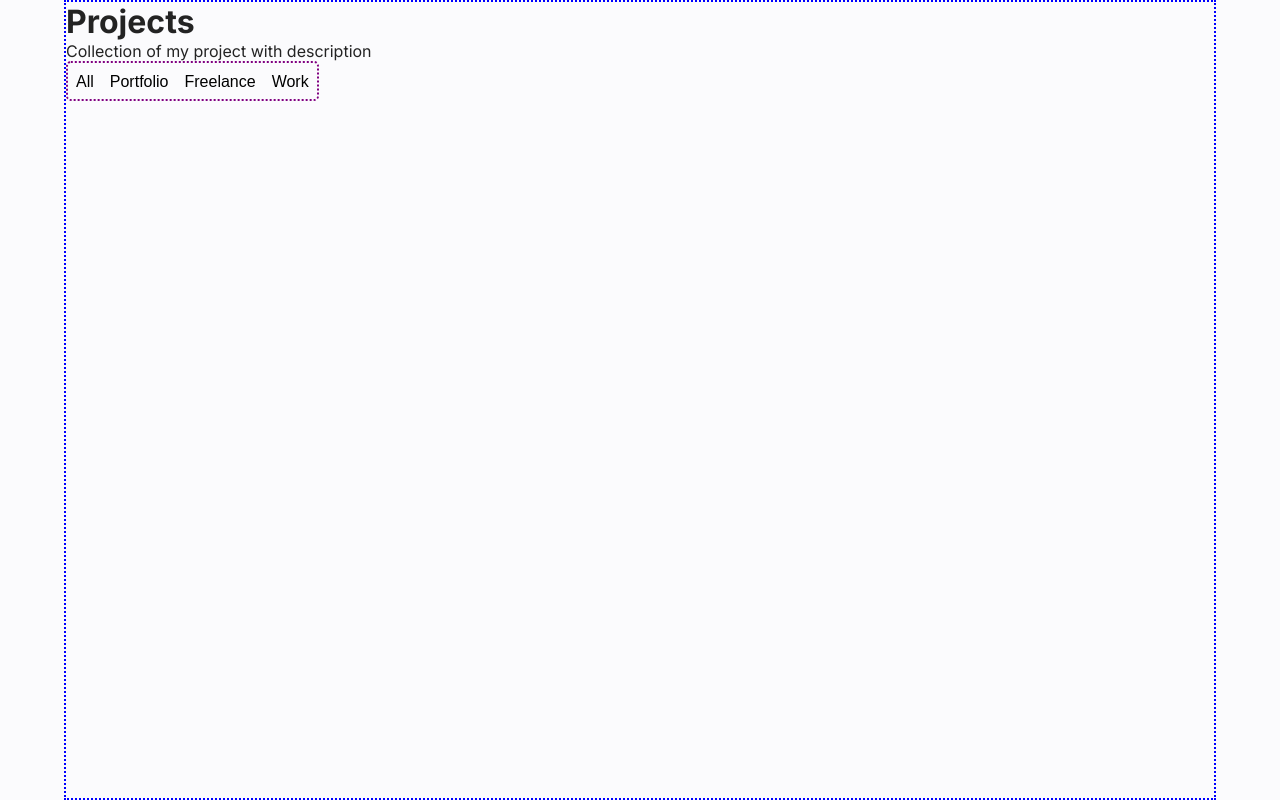
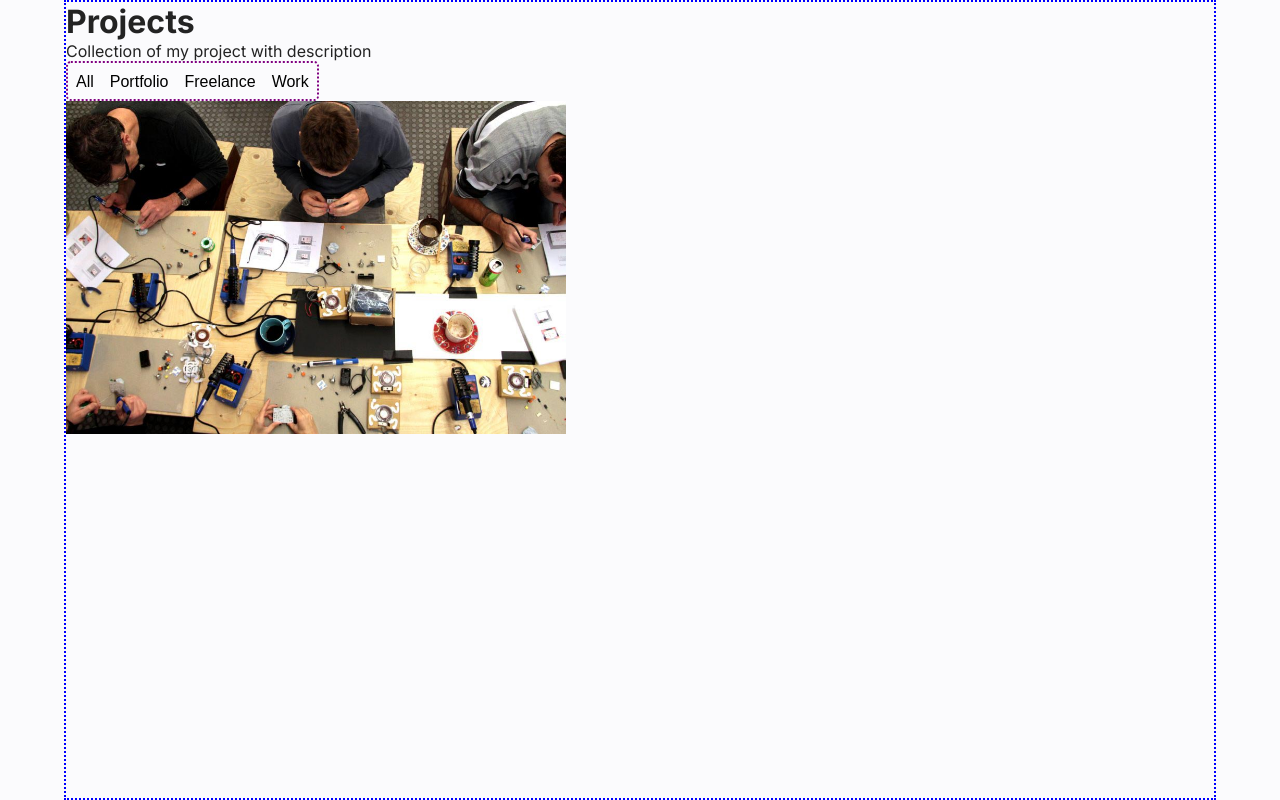
Before and after one commit to flamousz/portfolio, a Next.js app: page /projects in a window 1280 px wide. Built offline with nearby package versions, Linux system fonts and the light colour scheme.

Commit message:
add figure component in proj

```diff
--- /dev/null
+++ b/src/app/projects/components/ProjectsSection.jsx
@@ -0,0 +1,18 @@
+import Image from 'next/image'
+import proj from '../../../../public/projects/proj1.jpg'
+
+export default function ProjectsSection() {
+
+    return(
+        <article>
+            <figure>
+                <Image
+                    src={proj}
+                    width={500}
+                    height={500}
+                    alt='potrait of my proj'
+                />
+            </figure>
+        </article>
+    )
+}
--- a/src/app/projects/page.jsx
+++ b/src/app/projects/page.jsx
@@ -1,6 +1,7 @@
 import styles from '../styles/projects.module.css'
 import FilterCrum from './components/FilterCrum'
 import HeaderProject from './components/HeaderProject'
+import ProjectsSection from './components/ProjectsSection'
 
 export default function Projects() {
 
@@ -8,6 +9,7 @@ export default function Projects() {
         <main className={ ` container ${styles.main} ` }>
             <HeaderProject/>
             <FilterCrum/>
+            <ProjectsSection/>
         </main>
     )
 }
--- a/src/app/styles/projects.module.css
+++ b/src/app/styles/projects.module.css
@@ -1,5 +1,6 @@
 .main {
-
+    display: flex;
+    flex-flow: column nowrap;
 }
 
 .main > ul {
```
Also changed, not shown: public/projects/proj1.jpg (added).
